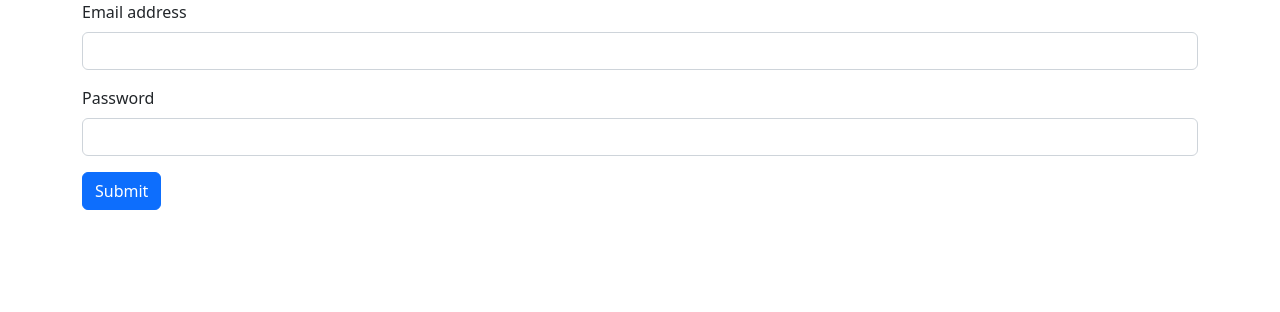
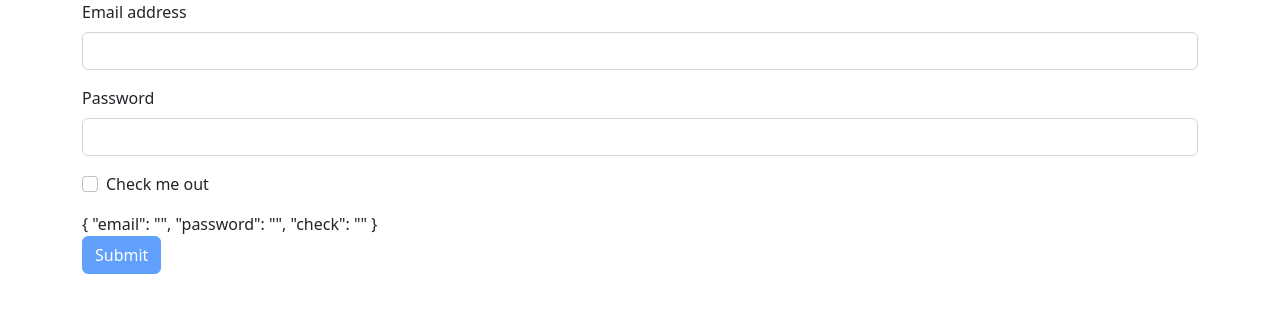
Before and after one commit to tharun-hanmandla/angular-space, an Angular app in the folder form-validations/: page / in a window 1280 px wide. Shown: the top 312 px of the page. Built offline with nearby package versions, Linux system fonts and the light colour scheme.

Commit message:
added check box

```diff
--- a/form-validations/src/app/login-form/login-form.component.html
+++ b/form-validations/src/app/login-form/login-form.component.html
@@ -18,5 +18,10 @@
             <div *ngIf="password.errors?.['pattern']">Password Pattern doesn't match</div>
         </div>
     </div>
-    <button type="submit" class="btn btn-primary">Submit</button>
+    <div class="mb-3 form-check">
+        <input type="checkbox" class="form-check-input" id="exampleCheck1" ngModel name="check" #checkbox="ngModel">
+        <label class="form-check-label" for="exampleCheck1">Check me out</label>
+    </div>
+    <div>{{f.value | json}}</div>
+    <button type="submit" class="btn btn-primary" [disabled]="!f.valid">Submit</button>
 </form>
```
